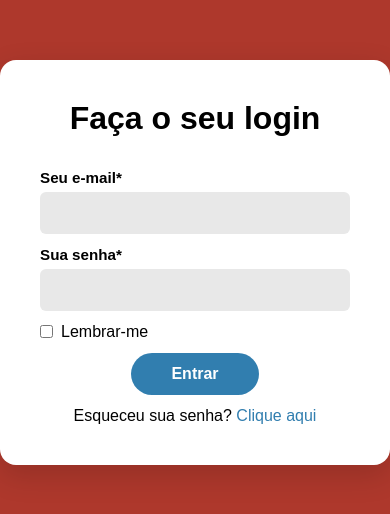
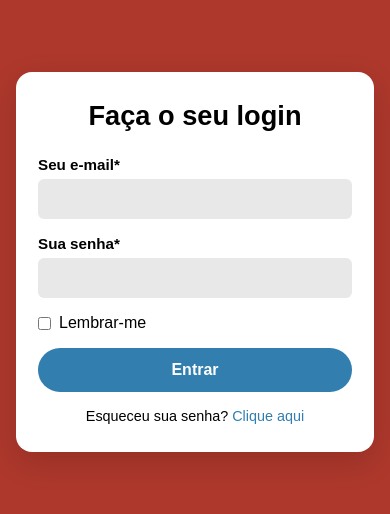
Before and after one commit to MickaelSantos22/15-tela-de-login, a plain HTML site: page index.html in a window 390 px wide. Shown: the part 160-674 px from the top of the page. Drawn offline with Linux system fonts and the light colour scheme.

Commit message:
Terminando responsividade

```diff
--- a/style.css
+++ b/style.css
@@ -111,3 +111,45 @@ button:active {
 .forgot a:hover {
     text-decoration: underline;
 }
+
+/* Tablet */
+
+@media (max-width: 768px)  {
+
+    main {
+        width: calc(100% - 48px);
+        max-width: 500px;
+    }
+
+}
+
+/* Celulares */
+
+@media (max-width: 480px) {
+    main {
+        width: calc(100% - 32px);
+        padding: 28px 22px;
+    }
+
+    h1 {
+        font-size: 1.7rem;
+        margin-bottom: 1.5rem;
+    }
+
+    form {
+        gap: 16px;
+    }
+
+    .input-box input {
+        padding: 11px;
+    }
+
+    button {
+        width: 100%;
+        padding: 13px;
+    }
+
+    .forgot {
+        font-size: .9rem;
+    }
+}
```
